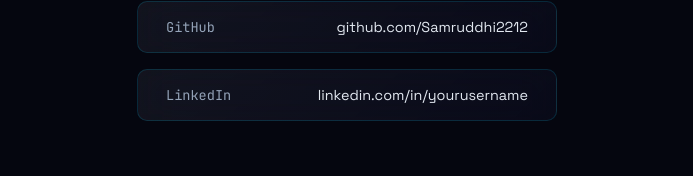
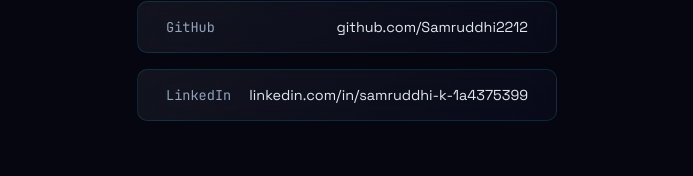
Before and after one commit to Samruddhi2212/portfolio, a React (Vite) app: page / in a window 1280 px wide. Shown: the part 5501-5677 px from the top of the page, without its empty margins (293-986 px from the left). Built offline with nearby package versions, Linux system fonts and the light colour scheme.

Commit message:
Add LinkedIn link

```diff
--- a/src/data/content.js
+++ b/src/data/content.js
@@ -149,7 +149,7 @@
   links: [
     { label: 'Email', value: 'kaledeshmukh.s@northeastern.edu', href: 'mailto:kaledeshmukh.s@northeastern.edu' },
     { label: 'GitHub', value: 'github.com/Samruddhi2212', href: 'https://github.com/Samruddhi2212' },
-    { label: 'LinkedIn', value: 'linkedin.com/in/yourusername', href: 'https://linkedin.com/in/yourusername' },
+    { label: 'LinkedIn', value: 'linkedin.com/in/samruddhi-k-1a4375399', href: 'https://www.linkedin.com/in/samruddhi-k-1a4375399' },
   ],
 }
 
```
